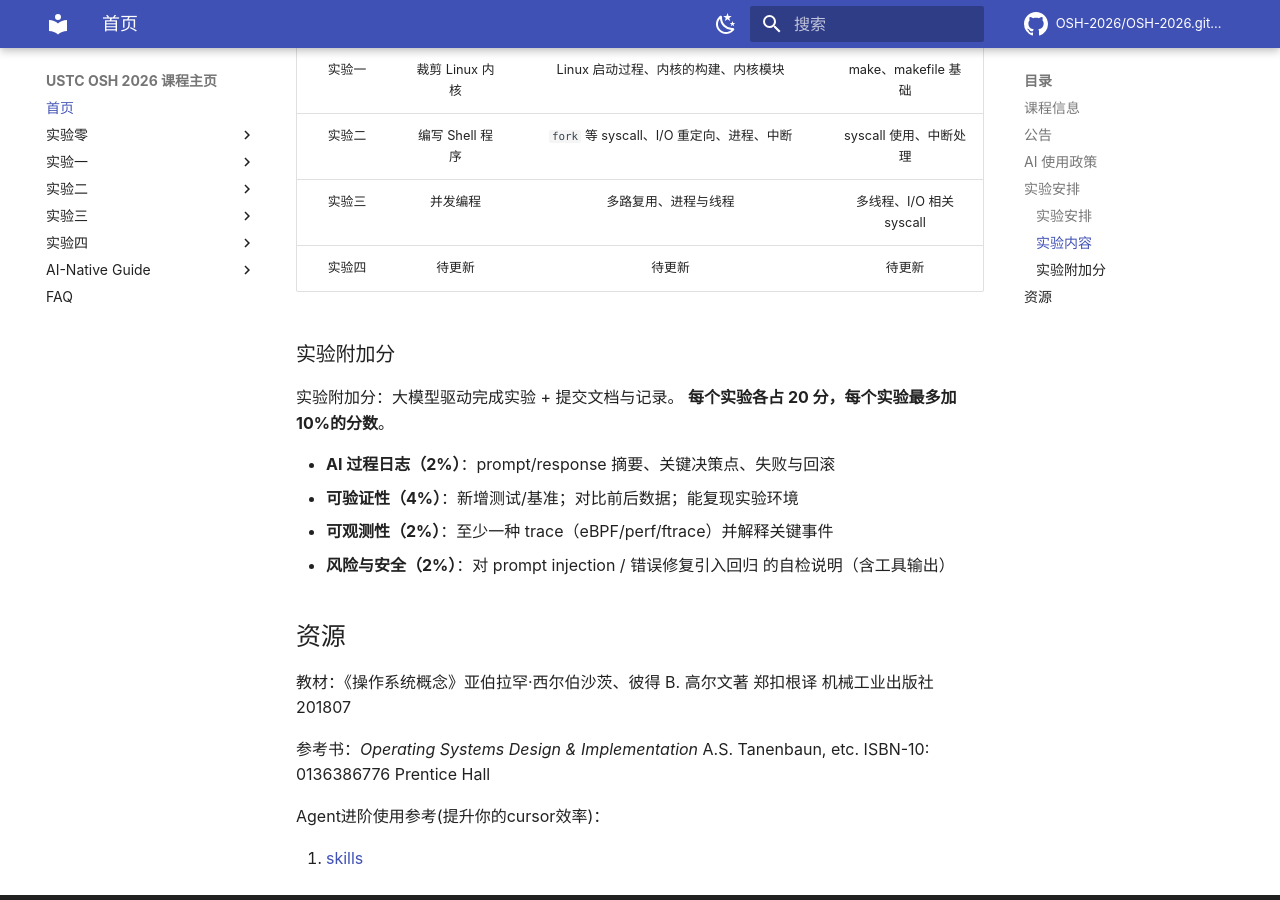
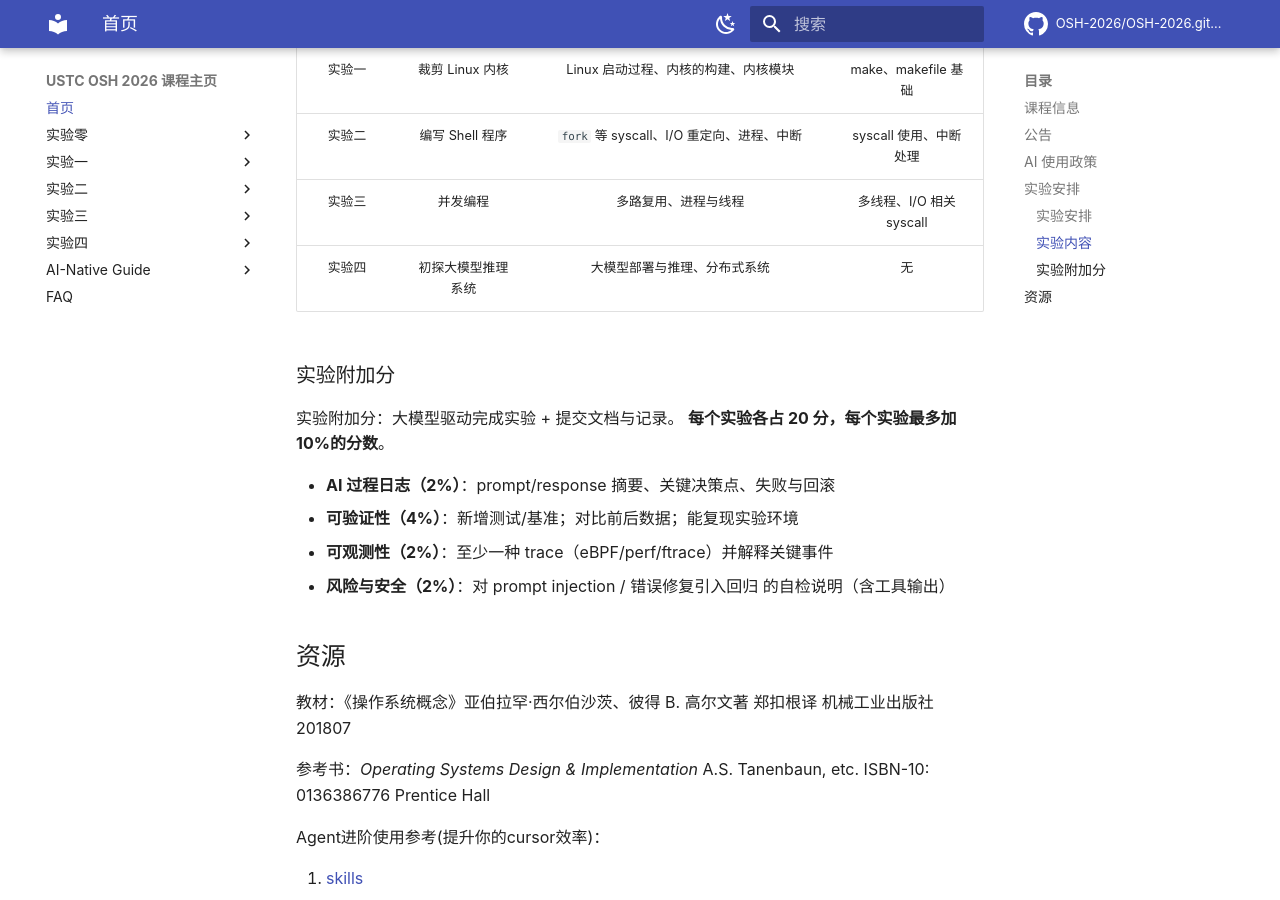
Before and after one commit to OSH-2026/osh-2026.github.io, an MkDocs documentation site: the page built from docs/README.md, in a window 1280 px wide and 900 px high, scrolled down 1893 px. Built offline with MkDocs 1.6.1 and Material for MkDocs 9.7.7, drawn with Linux system fonts in a browser that asks for light colours; nearby versions of some CDN libraries; library files that are not in the unit come from our copies; comment, search, counter and statistics services are not loaded.

Commit message:
feat: revise profile

```diff
--- a/docs/README.md
+++ b/docs/README.md
@@ -56,7 +56,7 @@
 | 实验一 | 裁剪 Linux 内核 |         Linux 启动过程、内核的构建、内核模块         |   make、makefile 基础    |
 | 实验二 | 编写 Shell 程序 |      `fork` 等 syscall、I/O 重定向、进程、中断       |  syscall 使用、中断处理  |
 | 实验三 |    并发编程     |                 多路复用、进程与线程                 | 多线程、I/O 相关 syscall |
-| 实验四 |     待更新      |                        待更新                        |          待更新          |
+| 实验四 |  初探大模型推理系统  |                        大模型部署与推理、分布式系统  |    无      |
 
 ### 实验附加分
 
```
